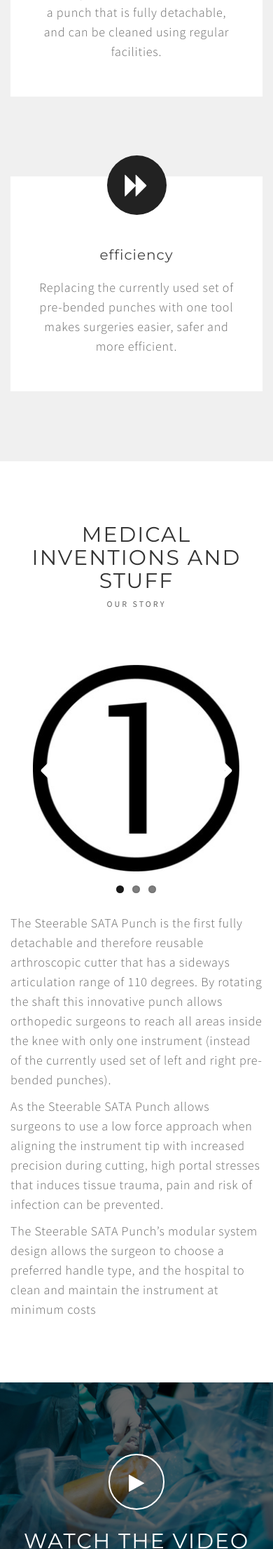
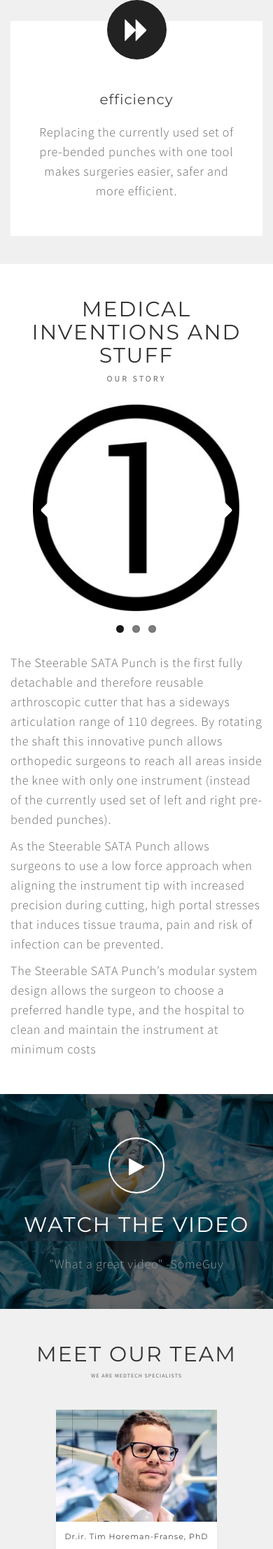
Before and after one commit to RiverWalker92/django, a Django app: page / in a window 390 px wide. Shown: the part 1787-4000 px from the top of the page at 70% size. Run offline with Django 3.2, Linux system fonts and the light colour scheme; data comes from the database, SQL or seed files in the repository; some libraries are stand-ins or nearby versions.

Commit message:
cosmetic edit
Signed-off-by: Roel Horeman <roel_horeman@hotmail.com>

```diff
--- a/static/css/style.css
+++ b/static/css/style.css
@@ -408,7 +408,7 @@ a:focus {
 
 /* Team section */
 #team h3 {
-    font-size: 15px;
+    font-size: 16px;
     padding-bottom: 0px;
 }
 
@@ -416,7 +416,7 @@ a:focus {
     color: #666;
     padding-top: 0px;
     padding-bottom: 10px;
-    font-size: 10px;
+    font-size: 11px;
 }
 
 #team img {
@@ -485,6 +485,7 @@ a:focus {
 #team .col-md-6 h2 {
   padding-bottom: 16px;
 }
+
 
 
 
@@ -789,13 +790,27 @@ a:focus {
     padding: 71px 50px;
     margin-top: 20px;
   }
+    #team h3 {
+        margin-top: 8px;
+        margin-bottom: 4px;
+        font-size: 11px;
+    }
 
+    #team h4 {
+        margin-top: 5px;
+        margin-bottom: 5px;
+        font-size: 8px;
+    }
+    #team .team-des {
+        height: 70px;
+    }
 }
 
 
 @media (max-width: 900px) {
 
   h1 {font-size: 70px;}
+
 
 }
 
@@ -817,17 +832,32 @@ a:focus {
     line-height: 30px;
   }
 
-  #feature .col-md-4,
-  #about .col-md-5,
-  footer .col-md-4 {
-    padding-top: 20px;
-    padding-bottom: 20px;
+    .section-title {
+        padding-bottom: 20px;
+    }
+
+  #about,
+  #feature,
+  #video,
+  #menu,
+  #team,
+  #gallery,
+  #contact {
+    padding-top: 40px;
+    padding-bottom: 40px;
   }
 
   .filter-wrapper {
     padding: 0px;
   }
+    #team h3 {
+        font-size: 11px;
+    }
 
+    #team h4 {
+        font-size: 8px;
+        letter-spacing: 1px;
+    }
 }
 
 @media (max-width: 650px) {
@@ -843,21 +873,7 @@ a:focus {
     font-size: 30px;
   }
 
-  #feature {
-    padding-top: 80px;
-    padding-bottom: 80px;
-  }
 
-  #about,
-  #feature,
-  #video,
-  #menu,
-  #team,
-  #gallery,
-  #contact {
-    padding-top: 80px;
-    padding-bottom: 80px;
-  }
 
   #menu .media-object img {
     width: 100%;
--- a/surge_on/settings.py
+++ b/surge_on/settings.py
@@ -128,7 +128,7 @@ USE_TZ = True
 # https://docs.djangoproject.com/en/1.11/howto/static-files/
 
 
-STATIC_ROOT = 'static/'
+STATIC_ROOT = '/static/'
 STATIC_URL = '/static/'
 STATICFILES_DIRS = [
     os.path.join(BASE_DIR, "static"),
--- a/templates/index.html
+++ b/templates/index.html
@@ -232,11 +232,11 @@ http://www.tooplate.com/view/2083-steak-house
         {% for member in Team %}
 
         {% if member.id == 1 %}
-        <div class="col-md-offset-1 col-md-4 col-sm-offset-2 col-sm-8 col-xs-offset-2 col-xs-8 wow fadeInUp" data-wow-delay="0.3s">
+        <div class="col-sm-offset-1 col-sm-4 col-xs-offset-2 col-xs-8 wow fadeInUp" data-wow-delay="0.3s">
         {% elif member.id == 2 %}
-        <div class="col-md-offset-2 col-md-4 col-sm-offset-2 col-sm-8 col-xs-offset-2 col-xs-8 wow fadeInUp" data-wow-delay="0.3s">
+        <div class="col-sm-offset-2 col-sm-4 col-xs-offset-2 col-xs-8 wow fadeInUp" data-wow-delay="0.3s">
         {% else %}
-          <div class="col-md-offset-0 col-md-4 col-sm-offset-2 col-sm-8 col-xs-offset-2 col-xs-8 wow fadeInUp" data-wow-delay="0.6s">
+          <div class="col-sm-offset-0 col-sm-4 col-xs-offset-2 col-xs-8 wow fadeInUp" data-wow-delay="0.6s">
         {% endif %}
               <div class="team-thumb">
                   <img src="{{member.photo.url }}" class="img-responsive" alt="Team">
```
